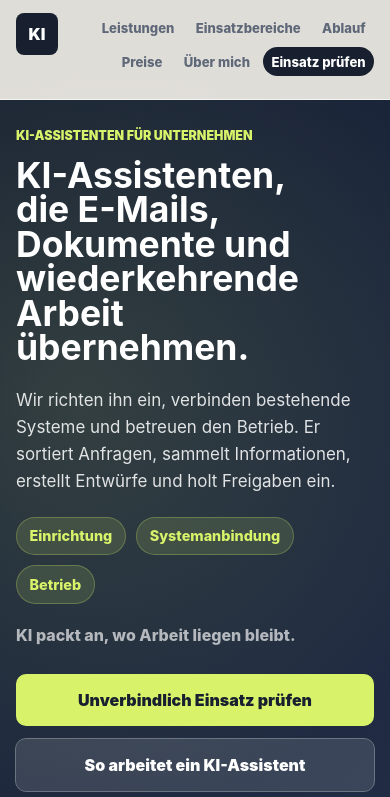
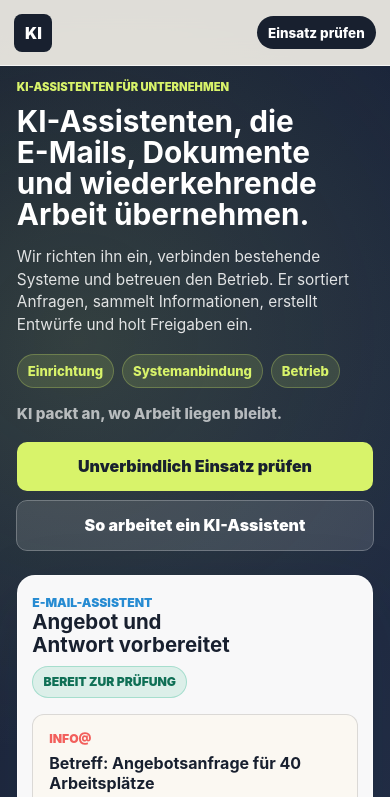
Before and after one commit to Sw0rdf1sh1/ki-agenten-pilotkunden, a website: page index.html in a window 390 px wide. Shown: the top 797 px of the page. Drawn offline with Linux system fonts and the light colour scheme.

Commit message:
fix: improve mobile hero layout

```diff
--- a/assets/styles.css
+++ b/assets/styles.css
@@ -1047,25 +1047,38 @@ textarea {
 
 @media (max-width: 780px) {
   .site-header {
-    min-height: 100px;
-    padding: 0.8rem 1rem;
+    align-items: center;
+    min-height: 66px;
+    padding: 0.7rem 1rem;
   }
 
   .brand span:last-child {
     display: none;
   }
 
+  .nav {
+    flex: 0 0 auto;
+  }
+
+  .nav a:not(.nav-cta) {
+    display: none;
+  }
+
   .nav a {
-    font-size: 0.82rem;
-    padding: 0.42rem 0.52rem;
+    font-size: 0.88rem;
+    padding: 0.56rem 0.78rem;
   }
 
   .hero {
-    padding-top: 8rem;
+    gap: 1.6rem;
+    padding-top: 5.4rem;
   }
 
   h1 {
-    font-size: 2.55rem;
+    font-size: 2.35rem;
+    line-height: 1.02;
+    margin-bottom: 1rem;
+    max-width: 100%;
   }
 
   h2 {
@@ -1073,12 +1086,38 @@ textarea {
   }
 
   .hero-lead {
-    font-size: 1.06rem;
+    font-size: 1rem;
+    line-height: 1.48;
+    max-width: 34rem;
+  }
+
+  .capability-row {
+    gap: 0.5rem;
+    margin-top: 1.1rem;
+  }
+
+  .capability-row li {
+    font-size: 0.82rem;
+    padding: 0.48rem 0.62rem;
+  }
+
+  .hero-claim {
+    font-size: 0.95rem;
+    margin-top: 1rem;
   }
 
   .hero-actions,
   .button {
     width: 100%;
+  }
+
+  .hero-actions {
+    gap: 0.65rem;
+    margin-top: 1.2rem;
+  }
+
+  .button {
+    min-height: 48px;
   }
 
   .workflow-header,
@@ -1092,10 +1131,13 @@ textarea {
 
   .workflow-header {
     display: grid;
+    gap: 0.6rem;
   }
 
   .status-pill {
+    display: inline-flex;
     justify-self: start;
+    width: fit-content;
   }
 
   .service-grid {
@@ -1120,23 +1162,56 @@ textarea {
 
 @media (max-width: 430px) {
   h1 {
-    font-size: 2.22rem;
+    font-size: 1.86rem;
+    line-height: 1.04;
   }
 
   h2 {
     font-size: 1.72rem;
   }
 
+  .site-header {
+    padding-left: 0.9rem;
+    padding-right: 0.9rem;
+  }
+
+  .brand-mark {
+    height: 38px;
+    width: 38px;
+  }
+
+  .nav a {
+    font-size: 0.84rem;
+    padding: 0.52rem 0.68rem;
+  }
+
   .section,
   .hero {
-    padding-left: 1rem;
-    padding-right: 1rem;
+    padding-left: 1.05rem;
+    padding-right: 1.05rem;
+  }
+
+  .hero {
+    padding-top: 5rem;
+  }
+
+  .hero .eyebrow {
+    font-size: 0.7rem;
+    margin-bottom: 0.75rem;
+  }
+
+  .hero-lead {
+    font-size: 0.96rem;
   }
 
   .workflow-visual {
     padding: 0.9rem;
   }
 
+  .workflow-header h2 {
+    font-size: 1.28rem;
+  }
+
   .workflow-phase ul {
     display: grid;
   }
```
